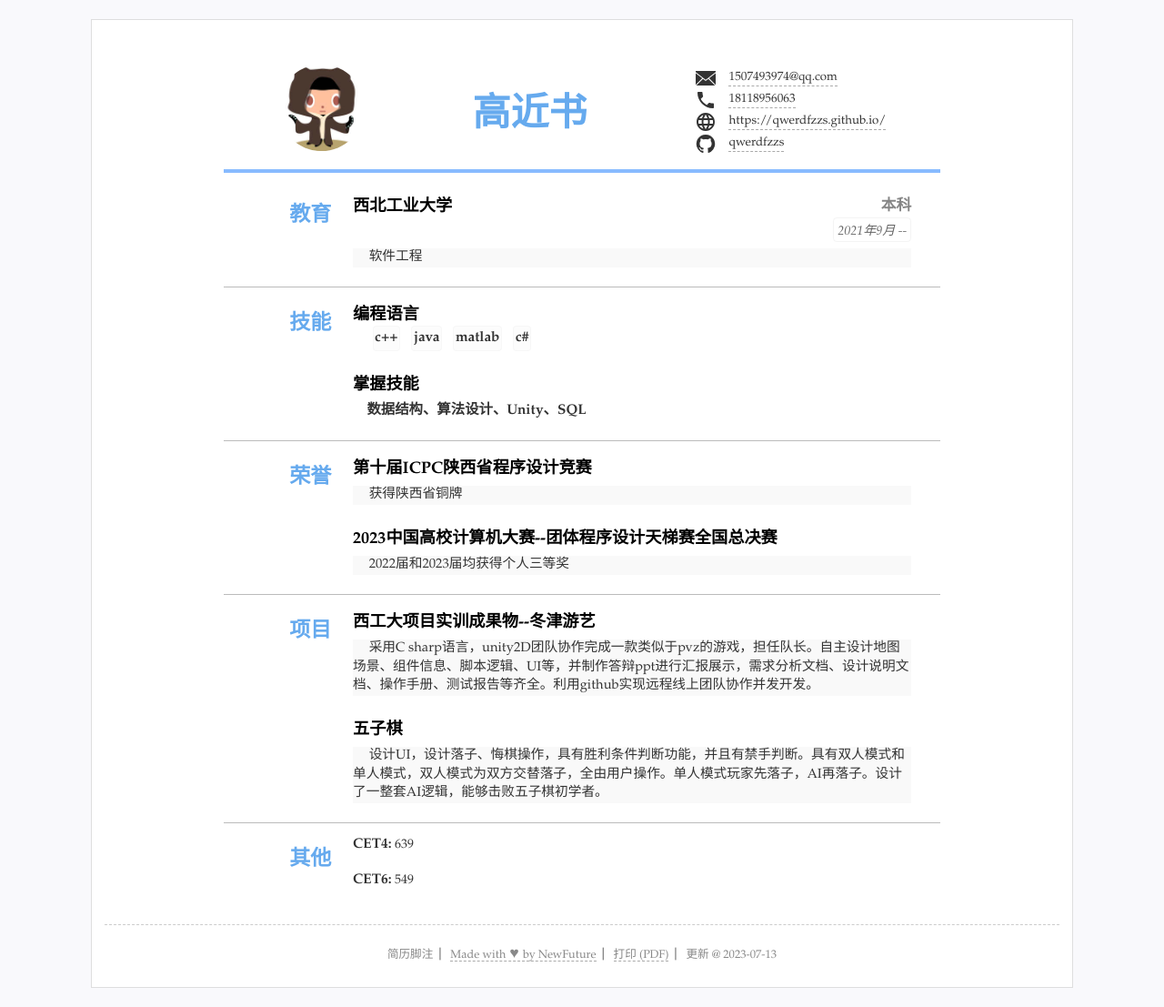
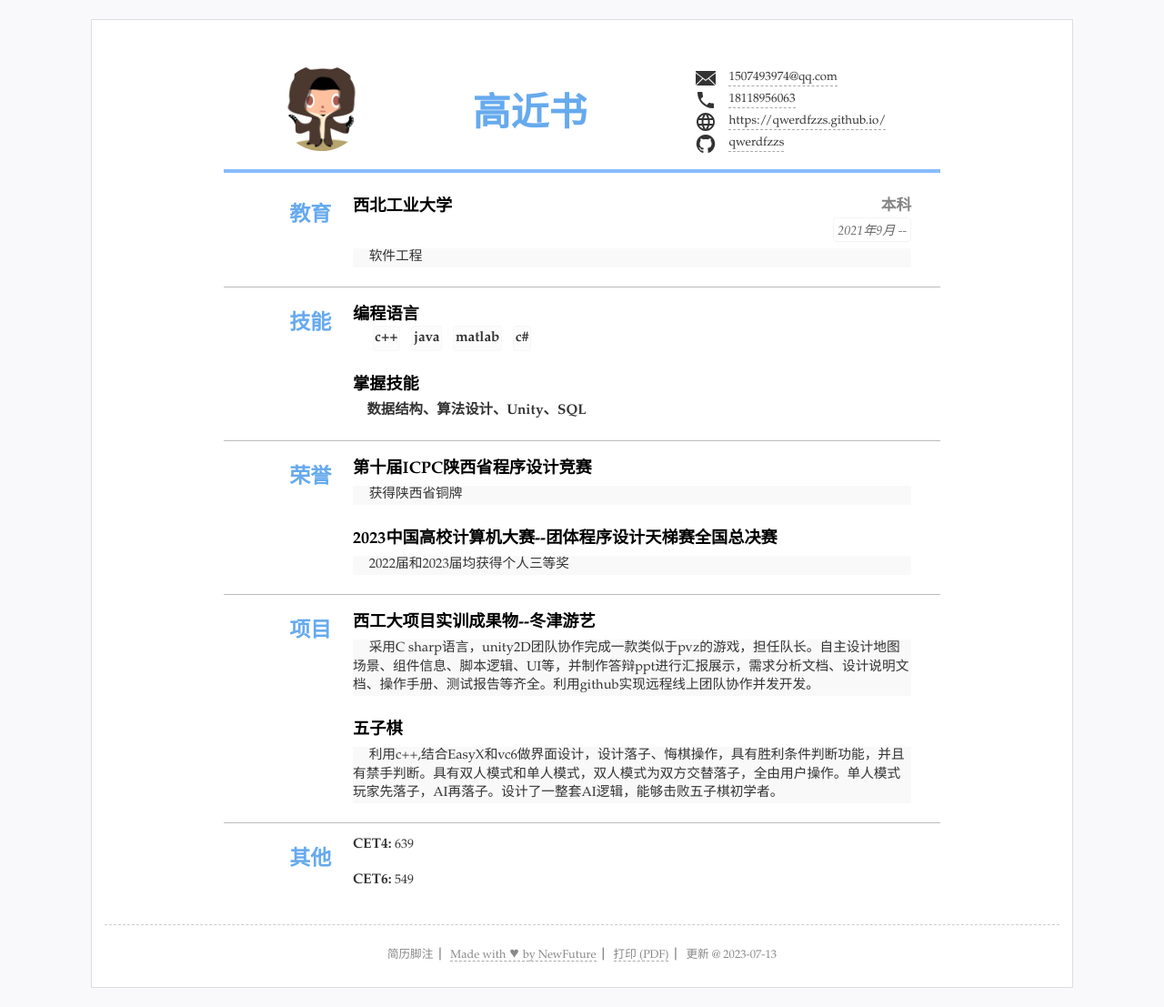
Before and after one commit to qwerdfzzs/qwerdfzzs.github.io, a Jekyll site: the page built from index.html, in a window 1280 px wide. Shown: the whole page at 91% size. Built offline with Jekyll 4.4.1, drawn with Linux system fonts in a browser that asks for light colours.

Commit message:
Update resume.yml

```diff
--- a/_data/resume.yml
+++ b/_data/resume.yml
@@ -65,7 +65,7 @@ main: #简历主要内容，
   - title: 西工大项目实训成果物--冬津游艺
     detail: 采用C sharp语言，unity2D团队协作完成一款类似于pvz的游戏，担任队长。自主设计地图场景、组件信息、脚本逻辑、UI等，并制作答辩ppt进行汇报展示，需求分析文档、设计说明文档、操作手册、测试报告等齐全。利用github实现远程线上团队协作并发开发。
   - title: 五子棋
-    detail: 设计UI，设计落子、悔棋操作，具有胜利条件判断功能，并且有禁手判断。具有双人模式和单人模式，双人模式为双方交替落子，全由用户操作。单人模式玩家先落子，AI再落子。设计了一整套AI逻辑，能够击败五子棋初学者。
+    detail: 利用c++,结合EasyX和vc6做界面设计，设计落子、悔棋操作，具有胜利条件判断功能，并且有禁手判断。具有双人模式和单人模式，双人模式为双方交替落子，全由用户操作。单人模式玩家先落子，AI再落子。设计了一整套AI逻辑，能够击败五子棋初学者。
 
 #others 其他简略内容(列表)
 others: #其他列表显示
```
